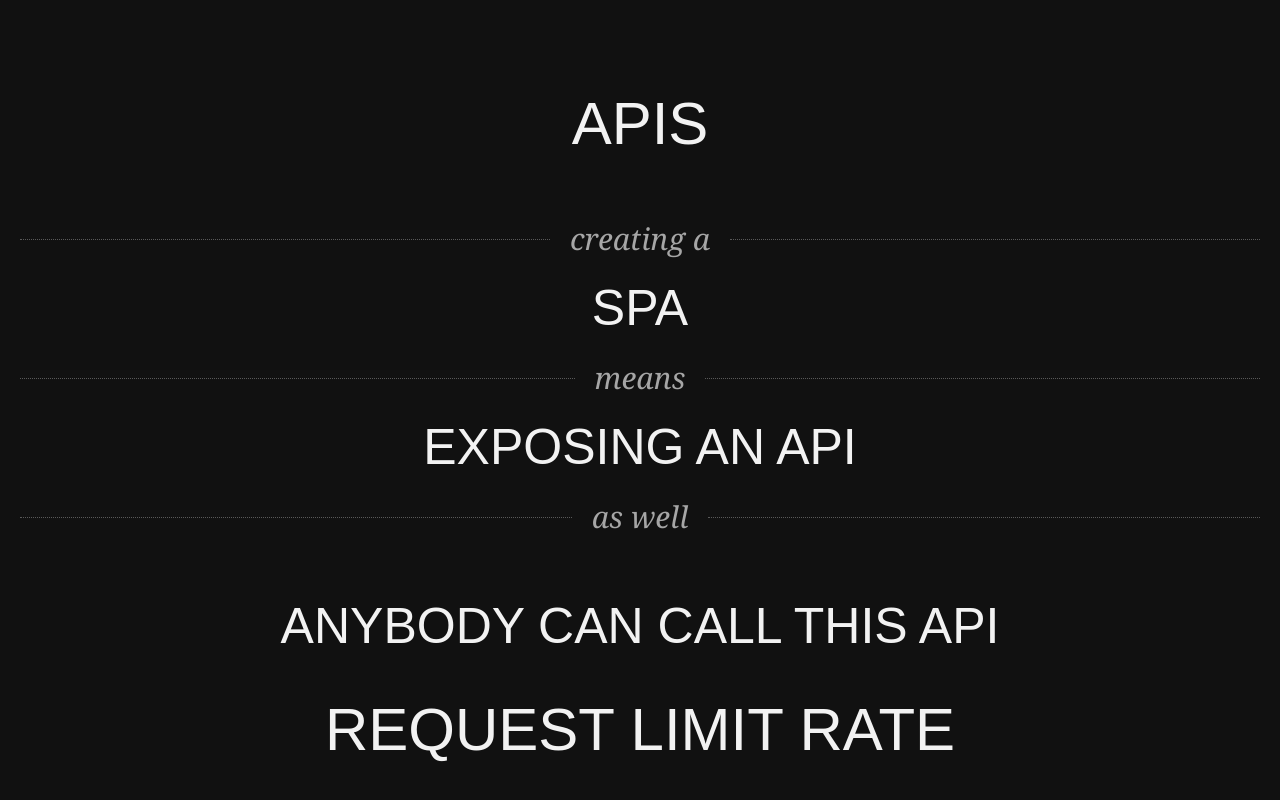
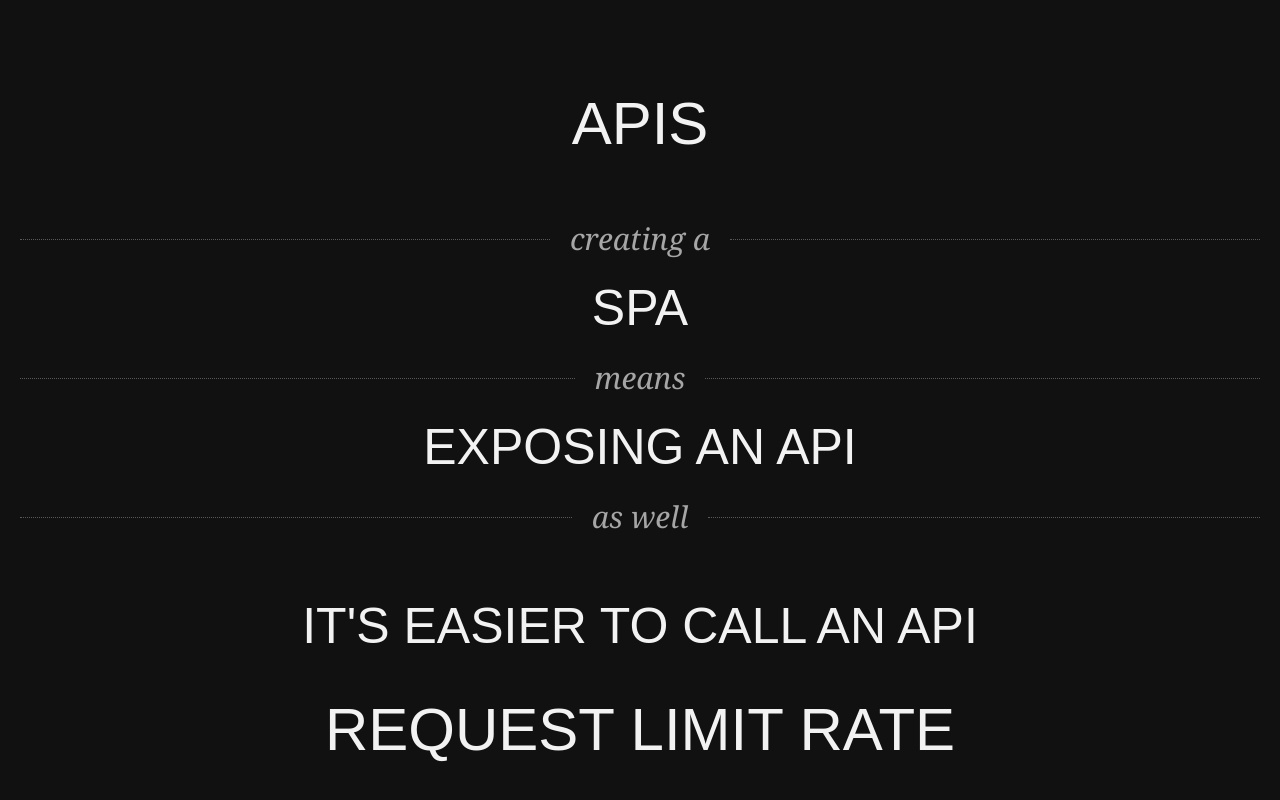
Before and after one commit to mgonto/are-your-SPAs-safe-talk, a plain HTML site: page index.html in a window 1280 px wide. Shown: the part 11188-11988 px from the top of the page. Drawn offline with Linux system fonts and the light colour scheme.

Commit message:
Changed API text

```diff
--- a/index.html
+++ b/index.html
@@ -588,7 +588,7 @@ app.post('/api/change-email', function(req, res) {
 
       <section>
         <div class="content">
-          <h3>Anybody can call this API</h3>
+          <h3>It's easier to call an API</h3>
         </div>
       </section>
 
```
